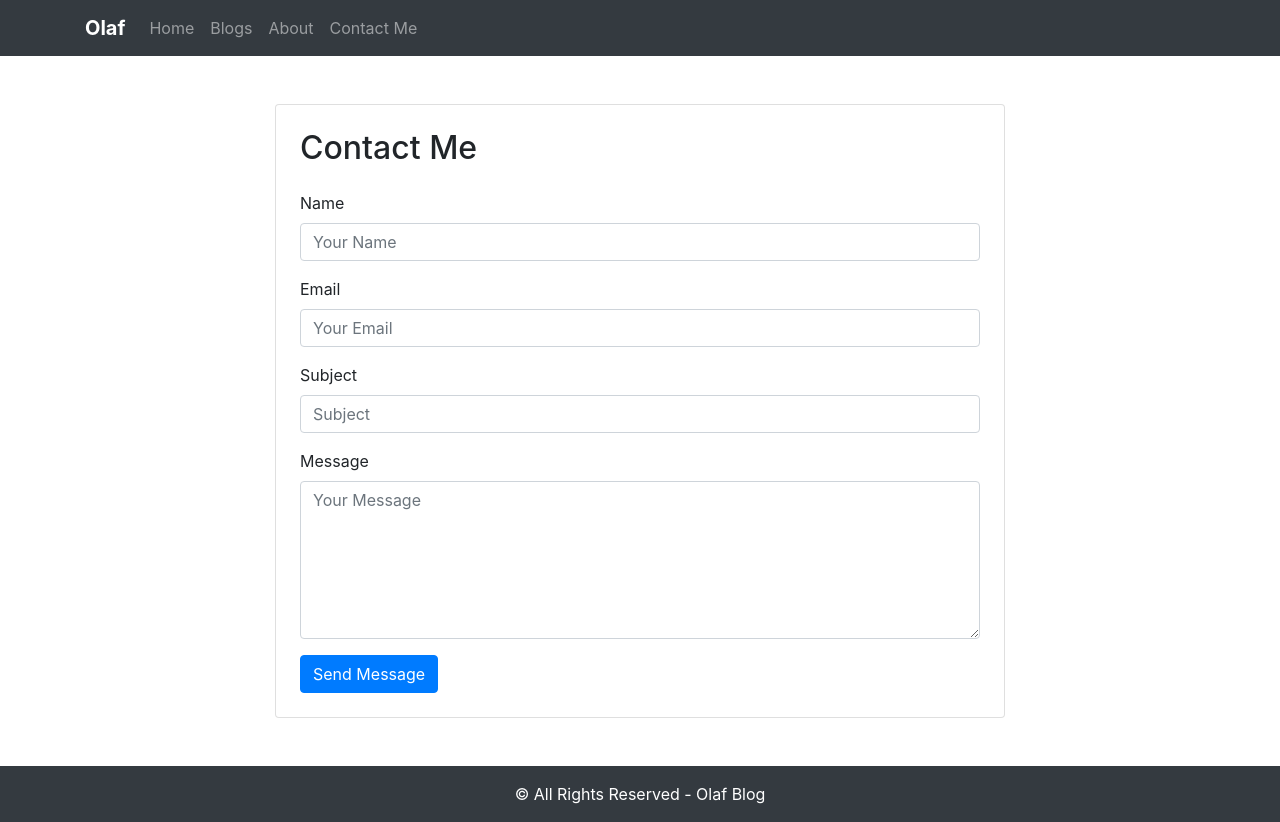
After one commit to ola-alatram/django-blog, a Django app: page /contact in a window 1280 px wide. The commit adds this page. Run offline with Django 3.2, Linux system fonts and the light colour scheme; some libraries are stand-ins or nearby versions.

Commit message:
Contact Me

```diff
--- /dev/null
+++ b/blogsApp/forms.py
@@ -0,0 +1,32 @@
+from django import forms
+from .models import ContactMessage
+
+
+class ContactForm(forms.ModelForm):
+
+    class Meta:
+        model = ContactMessage
+        fields = ["name", "email", "subject", "message"]
+
+        widgets = {
+            "name": forms.TextInput(attrs={
+                "class": "form-control",
+                "placeholder": "Your Name"
+            }),
+
+            "email": forms.EmailInput(attrs={
+                "class": "form-control",
+                "placeholder": "Your Email"
+            }),
+
+            "subject": forms.TextInput(attrs={
+                "class": "form-control",
+                "placeholder": "Subject"
+            }),
+
+            "message": forms.Textarea(attrs={
+                "class": "form-control",
+                "placeholder": "Your Message",
+                "rows": 6
+            }),
+        }
--- a/blogsApp/models.py
+++ b/blogsApp/models.py
@@ -35,3 +35,17 @@ class Blog (models.Model):
 
     def get_absolute_url(self):
         return reverse("blog", kwargs={"pk": self.pk})
+
+
+class ContactMessage (models.Model):
+     name = models.CharField(max_length=200)
+     email = models.EmailField()
+     subject = models.CharField(max_length=300)
+     message = models.TextField()
+     date = models.DateTimeField(auto_now_add=True)
+
+     def str(self):
+          return f"{self.subject}"
+
+     def get_absolute_url(self):
+          return reverse("contact", kwargs={"pk": self.pk})
--- a/blogsApp/templates/blogsApp/base.html
+++ b/blogsApp/templates/blogsApp/base.html
@@ -28,7 +28,7 @@
                 <li class="nav-item {% if request.path == '/' %}active{% endif %}"><a class="nav-link" href="{% url 'home' %}">Home</a></li>
                 <li class="nav-item {% if '/blogs' in request.path %}active{% endif %}"><a class="nav-link" href="{% url 'blogs' %}">Blogs</a></li>
                 <li class="nav-item {% if '/about' in request.path %}active{% endif %}"><a class="nav-link" href="{% url 'about' %}">About</a></li>
-                <li class="nav-item {% if request.path == '/contact/' %}active{% endif %}"><a class="nav-link" href="#">Contact Us</a></li>
+                <li class="nav-item {% if '/contact/' in request.path %}active{% endif %}"><a class="nav-link" href="{% url 'contact' %}">Contact Me</a></li>
                 </ul>
             </div>
             </div>
--- /dev/null
+++ b/blogsApp/templates/blogsApp/contact_me.html
@@ -0,0 +1,83 @@
+{% extends "blogsApp/base.html" %}
+
+{% block title %}Contact{% endblock %}
+
+{% block content %}
+
+<div class="container my-5">
+
+    <div class="row justify-content-center">
+
+        <div class="col-md-8">
+
+            <div class="card shadow-sm p-4">
+
+                <h2 class="mb-4">Contact Me</h2>
+
+                <form method="POST">
+
+                    {% csrf_token %}
+
+                    <div class="mb-3">
+                        <label class="form-label">Name</label>
+                        {{ form.name }}
+
+                        {% if form.name.errors %}
+                            <div class="text-danger">
+                                {{ form.name.errors }}
+                            </div>
+                        {% endif %}
+                    </div>
+
+
+                    <div class="mb-3">
+                        <label class="form-label">Email</label>
+                        {{ form.email }}
+
+                        {% if form.email.errors %}
+                            <div class="text-danger">
+                                {{ form.email.errors }}
+                            </div>
+                        {% endif %}
+                    </div>
+
+
+                    <div class="mb-3">
+                        <label class="form-label">Subject</label>
+                        {{ form.subject }}
+
+                        {% if form.subject.errors %}
+                            <div class="text-danger">
+                                {{ form.subject.errors }}
+                            </div>
+                        {% endif %}
+                    </div>
+
+
+                    <div class="mb-3">
+                        <label class="form-label">Message</label>
+                        {{ form.message }}
+
+                        {% if form.message.errors %}
+                            <div class="text-danger">
+                                {{ form.message.errors }}
+                            </div>
+                        {% endif %}
+                    </div>
+
+
+                    <button type="submit" class="btn btn-primary">
+                        Send Message
+                    </button>
+
+                </form>
+
+            </div>
+
+        </div>
+
+    </div>
+
+</div>
+
+{% endblock %}
--- a/blogsApp/urls.py
+++ b/blogsApp/urls.py
@@ -6,6 +6,8 @@ from blogsApp import views
 urlpatterns = [
     path ("", views.HomeView.as_view(), name="home"),
     path ("about", views.AboutView.as_view(), name="about"),
+    path ("contact", views.ContactView.as_view(), name="contact"),
+    path ("contact/success", views.ContactSuccessView.as_view(), name="contact_success"),
     path ("blogs/", views.BlogsListView.as_view(), name="blogs"),
     path ("blogs/category/<slug:slug>", views.BlogsListView.as_view(), name="blogs_by_category"),
     path ("blogs/<slug:slug>", views.BlogDetailsView.as_view(), name="blog"),
--- a/blogsApp/views.py
+++ b/blogsApp/views.py
@@ -1,6 +1,8 @@
 from django.shortcuts import render
-from django.views.generic import TemplateView, ListView, DetailView
-from blogsApp.models import Blog, Category
+from django.urls import reverse_lazy
+from django.views.generic import FormView, TemplateView, ListView, DetailView
+from blogsApp.forms import ContactForm
+from blogsApp.models import Blog, Category, ContactMessage
 from rest_framework.decorators import api_view
 from rest_framework.views import APIView, Response, status
 from rest_framework.response import Response
@@ -65,6 +67,17 @@ class BlogDetailsView (DetailView):
 
         return context
 
+class ContactView (FormView):
+    form_class = ContactForm
+    template_name = "blogsApp/contact_me.html"
+    success_url = reverse_lazy("contact_success")
+
+    def form_valid(self, form):
+        form.save()
+        return super().form_valid(form)
+
+class ContactSuccessView(TemplateView):
+    template_name = "blogsApp/contact_success.html"
 
 @api_view(['Get'])
 def hello_world (request):
```
Also changed, not shown: blogsApp/admin.py (+19 -1 lines), blogsApp/templates/blogsApp/contact_success.html (added, +21 -0 lines), blogsApp/migrations/0003_contactmessage.py (added), 1 other file.
